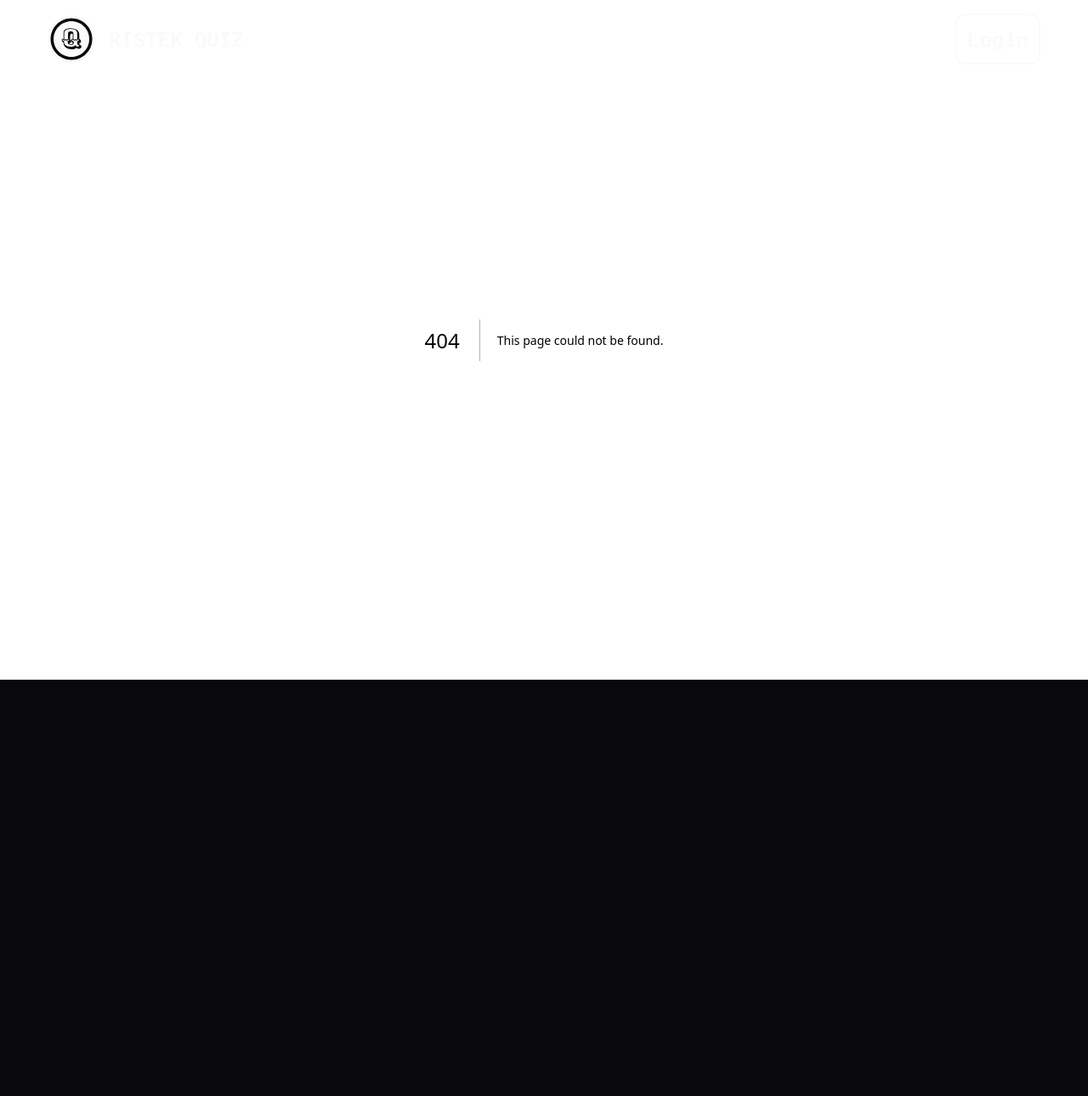
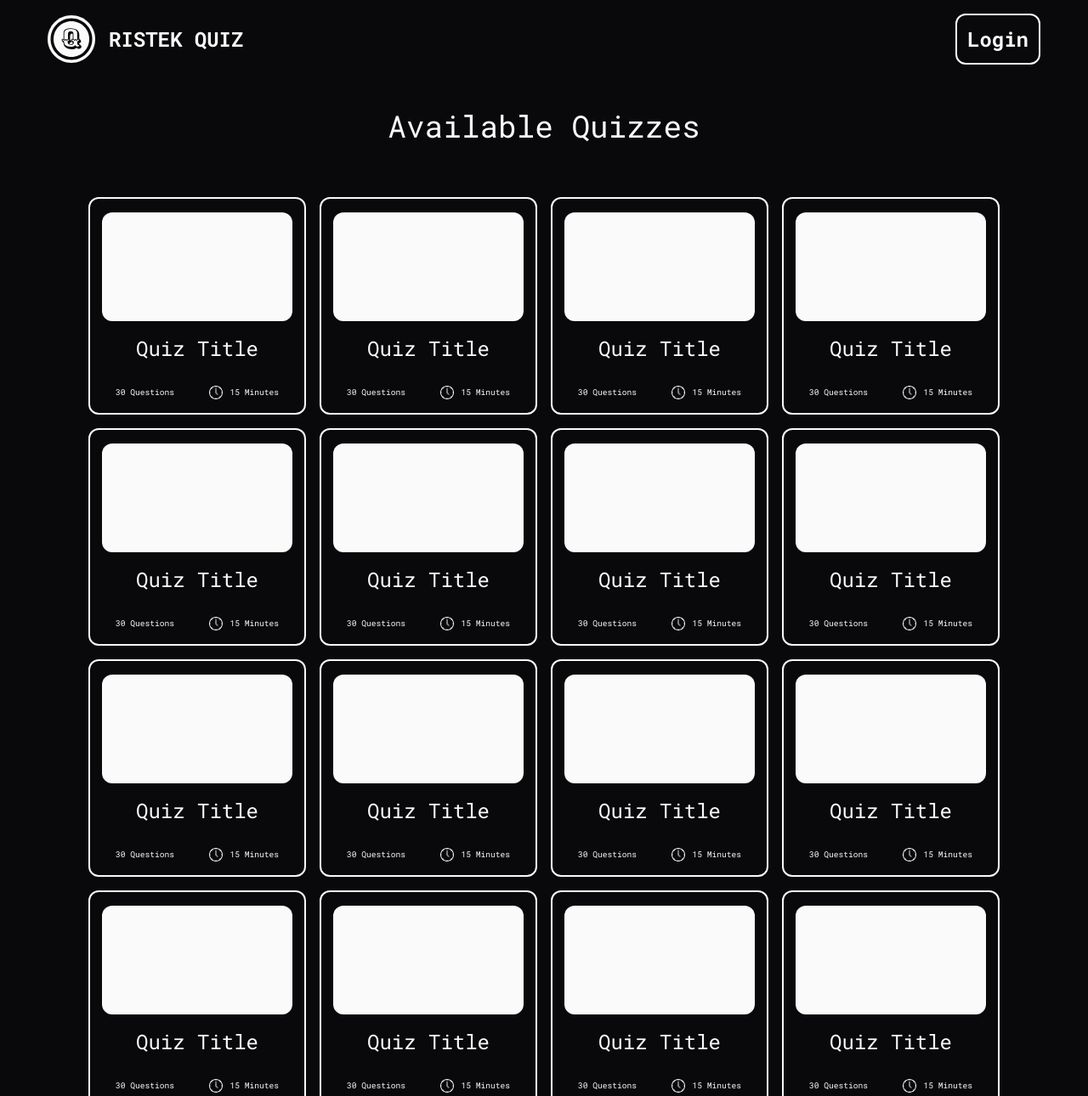
Before and after one commit to Kritzeey/ristek-quiz, a Next.js app: page /Quiz in a window 1280 px wide. Before the commit this address had no page. Shown: the top 1290 px of the page at 85% size. Before the commit the page ends 800 px from the top, so only its background shows below. Built offline with nearby package versions, Linux system fonts and the light colour scheme.

Commit message:
Made directories for pages, changed navbar to fixed

```diff
--- a/app/Components/CardContainer.js
+++ b/app/Components/CardContainer.js
@@ -15,6 +15,26 @@ export default function CardContainer() {
                 <Card />
                 <Card />
                 <Card />
+                <Card />
+                <Card />
+                <Card />
+                <Card />
+                <Card />
+                <Card />
+                <Card />
+                <Card />
+                <Card />
+                <Card />
+                <Card />
+                <Card />
+                <Card />
+                <Card />
+                <Card />
+                <Card />
+                <Card />
+                <Card />
+                <Card />
+                <Card />
             </div>
         </div>
     );
--- a/app/Components/Menu.js
+++ b/app/Components/Menu.js
@@ -1,13 +1,13 @@
 import Button from "./Button.js"
 
-export default function Menu({ setStatus }) {
+export default function Menu() {
   return (
     <>
       <div className="gap-[2rem] h-screen top-0 w-screen text-center flex flex-col items-center justify-center text-[#fafafa] font-[Roboto_Mono] font-bold text-7xl top-0">
         Ristek Quiz
         <div className="flex flex-row gap-[2rem]">
           <Button text="Tryout List" onClick={() =>
-            setStatus("quiz")
+            window.location.href="/Quiz"
           } />
           <Button text="Create Tryout" />
         </div>
--- a/app/Components/Navbar.js
+++ b/app/Components/Navbar.js
@@ -3,8 +3,10 @@ import logo from "../Assets/Icon Inverted.svg"
 
 export default function Navbar() {
     return(
-        <nav className="font-[Roboto_Mono] font-bold p-4 flex items-center justify-between text-[#fafafa] w-screen absolute top-0">
-            <a className="flex items-center justify-center gap-4 ml-10 text-2xl cursor-pointer">
+        <nav className="font-[Roboto_Mono] font-bold p-4 flex items-center justify-between text-[#fafafa] w-screen fixed bg-[#09090b] top-0">
+            <a className="flex items-center justify-center gap-4 ml-10 text-2xl cursor-pointer"
+                href="/"
+            >
                 <Image src={logo} alt="" width={56} height={56}/>
                 RISTEK QUIZ
             </a>
--- /dev/null
+++ b/app/Quiz/page.js
@@ -0,0 +1,7 @@
+import CardContainer from "../Components/CardContainer";
+
+export default function QuizPage() {
+  return(
+    <CardContainer />
+  );
+}
```
